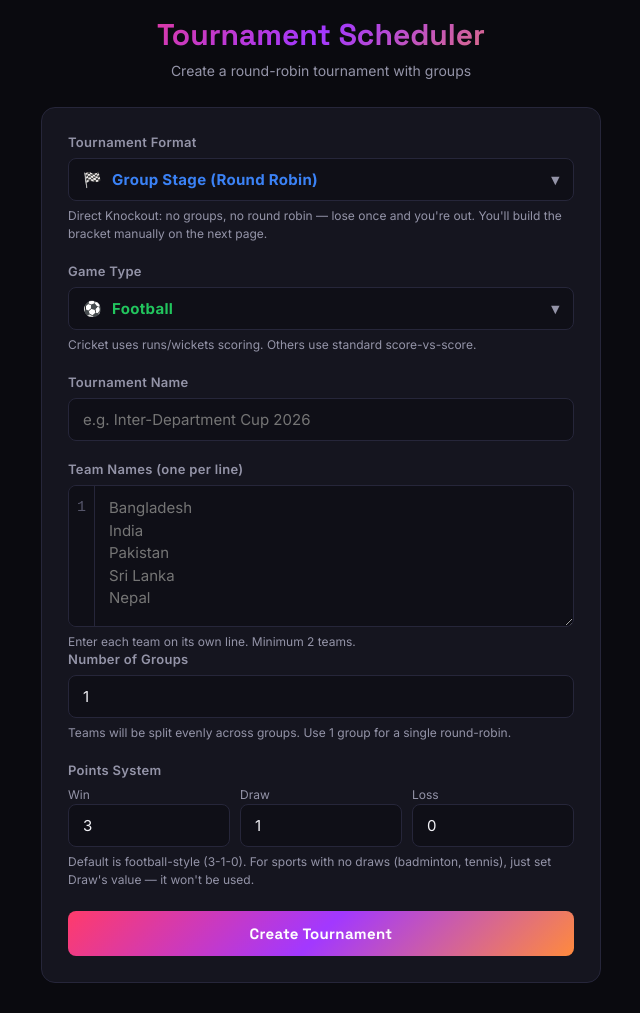
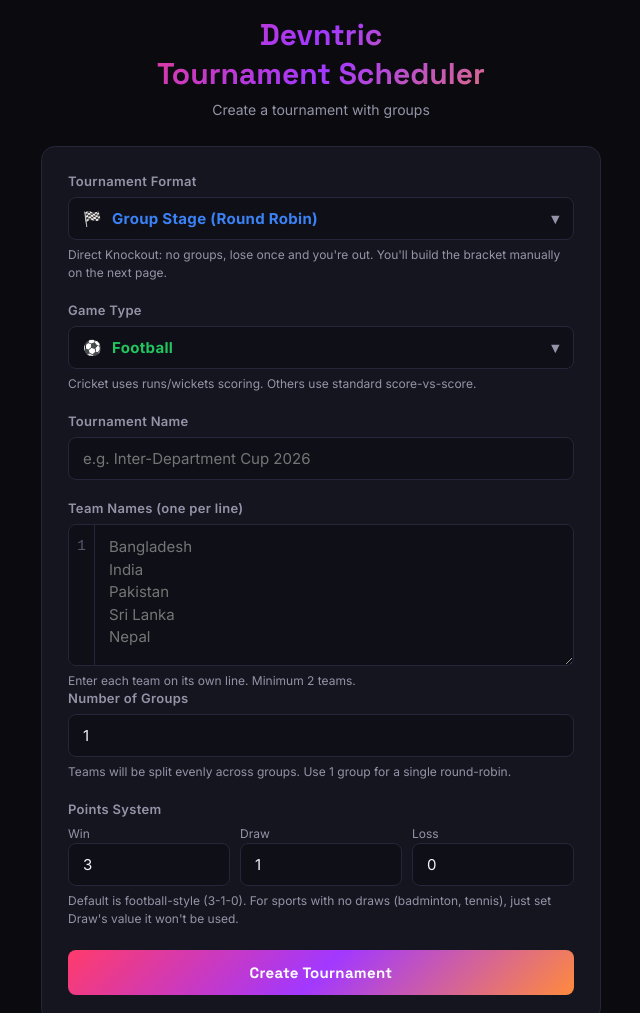
Before and after one commit to mustafijahmedovi/tournament_schedule, a plain HTML site: page index.html in a window 1280 px wide. Shown: the part 111-1124 px from the top of the page, without its empty margins (319-959 px from the left). Drawn offline with Linux system fonts and the light colour scheme.

Commit message:
space remove

```diff
--- a/index.html
+++ b/index.html
@@ -10,8 +10,9 @@
 
 <div class="brand-header">
   <img src="devntric-icon-circle.png" alt="Devntric">
+  <h1>Devntric</h1>
   <h1>Tournament Scheduler</h1>
-  <p>Create a round-robin tournament with groups</p>
+  <p>Create a tournament with groups</p>
 </div>
 
 <div class="card">
@@ -30,7 +31,7 @@
       </div>
     </div>
   </div>
-  <div class="hint">Direct Knockout: no groups, no round robin — lose once and you're out. You'll build the bracket manually on the next page.</div>
+  <div class="hint">Direct Knockout: no groups, lose once and you're out. You'll build the bracket manually on the next page.</div>
 
   <label for="gameType">Game Type</label>
   <div class="custom-select" id="gameTypeSelect">
@@ -94,7 +95,7 @@
       <input type="number" id="pointsLoss" value="0" min="0">
     </div>
     </div>
-    <div class="hint">Default is football-style (3-1-0). For sports with no draws (badminton, tennis), just set Draw's value — it won't be used.</div>
+    <div class="hint">Default is football-style (3-1-0). For sports with no draws (badminton, tennis), just set Draw's value it won't be used.</div>
   </div>
 
   <div id="error"></div>
```
